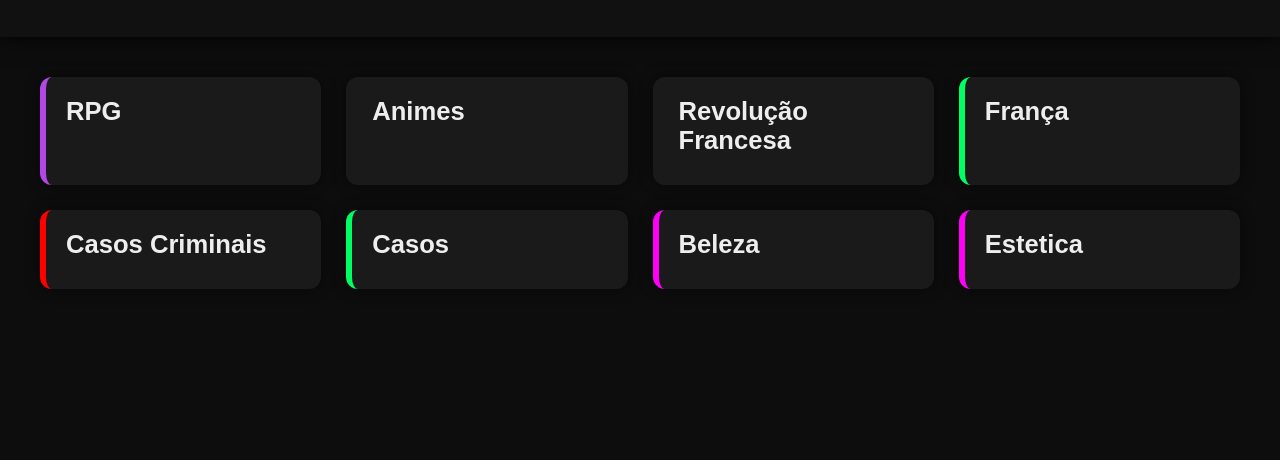
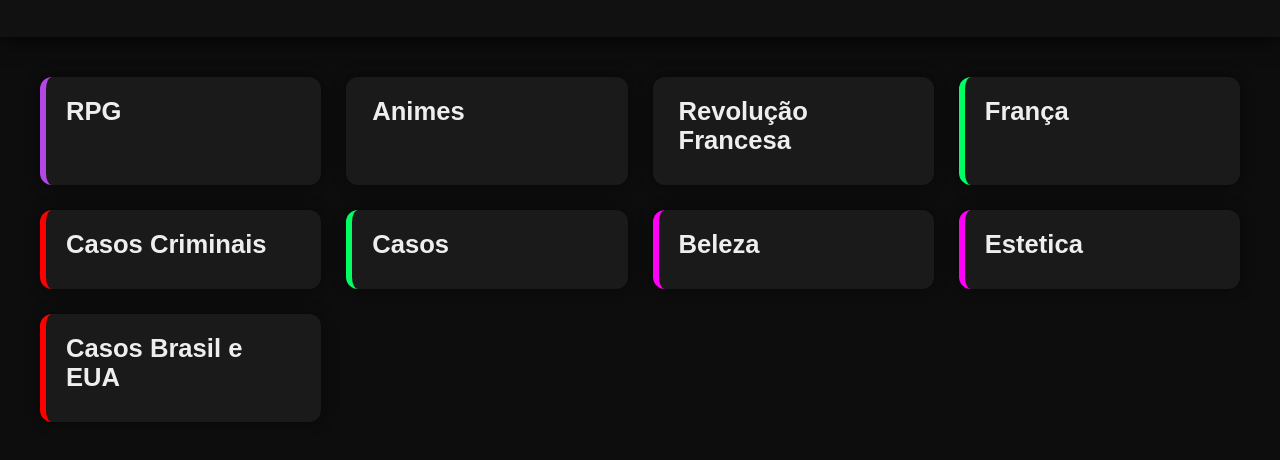
Before and after one commit to hevellyn061/digital-market, a plain HTML site: page index.html in a window 1280 px wide. Shown: the part 116-576 px from the top of the page. Drawn offline with Linux system fonts and the light colour scheme.

Commit message:
chore: ultimo caso

```diff
--- a/index.html
+++ b/index.html
@@ -53,6 +53,11 @@
         <div class="title">Estetica</div>
     </div>
 
+    <div class="card music" onclick="site('https://tunaxz011.github.io/Casos-Criminais/')">
+      <div class="title">Casos Brasil e EUA</div>
+
+    </div>
+
 
   </div>
 
```
